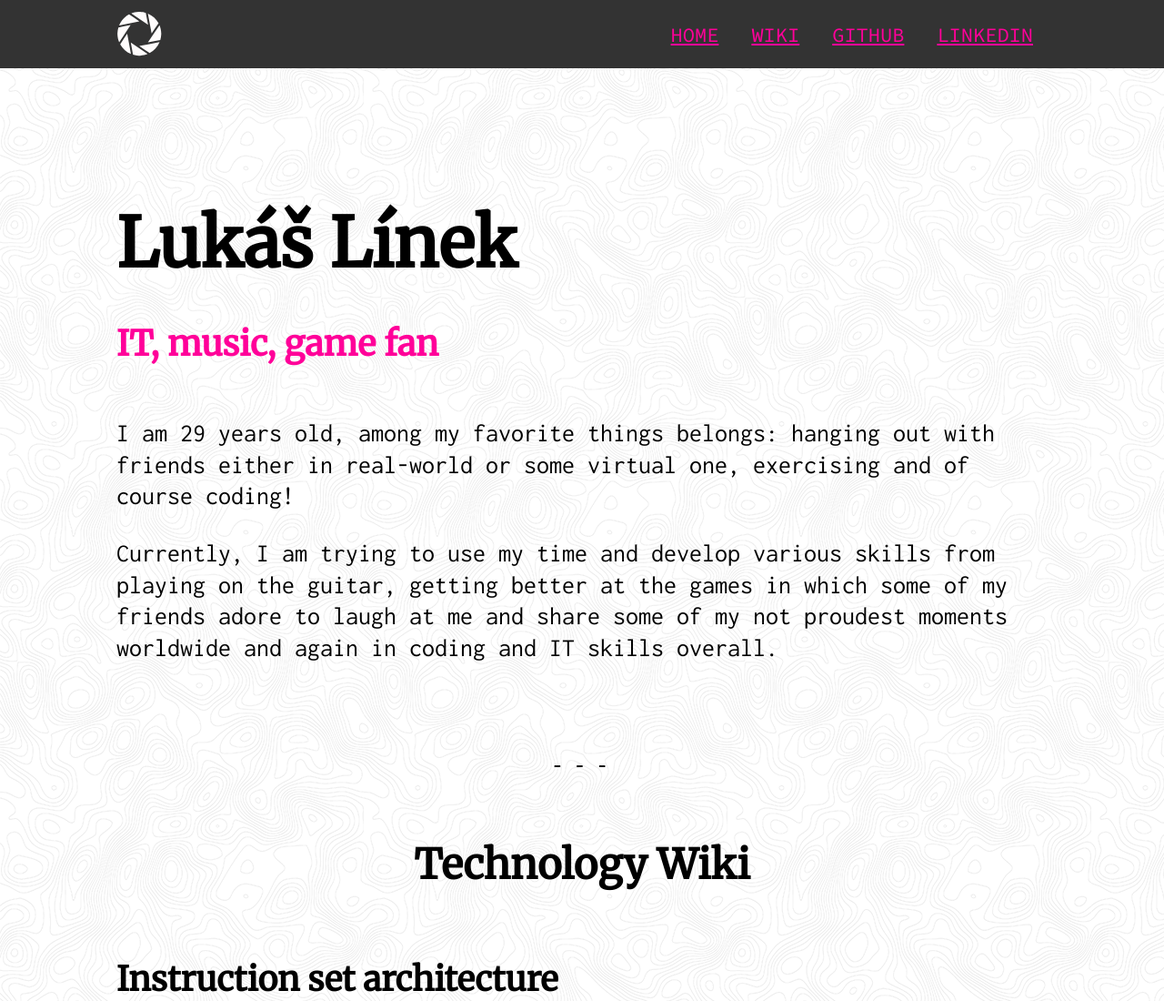
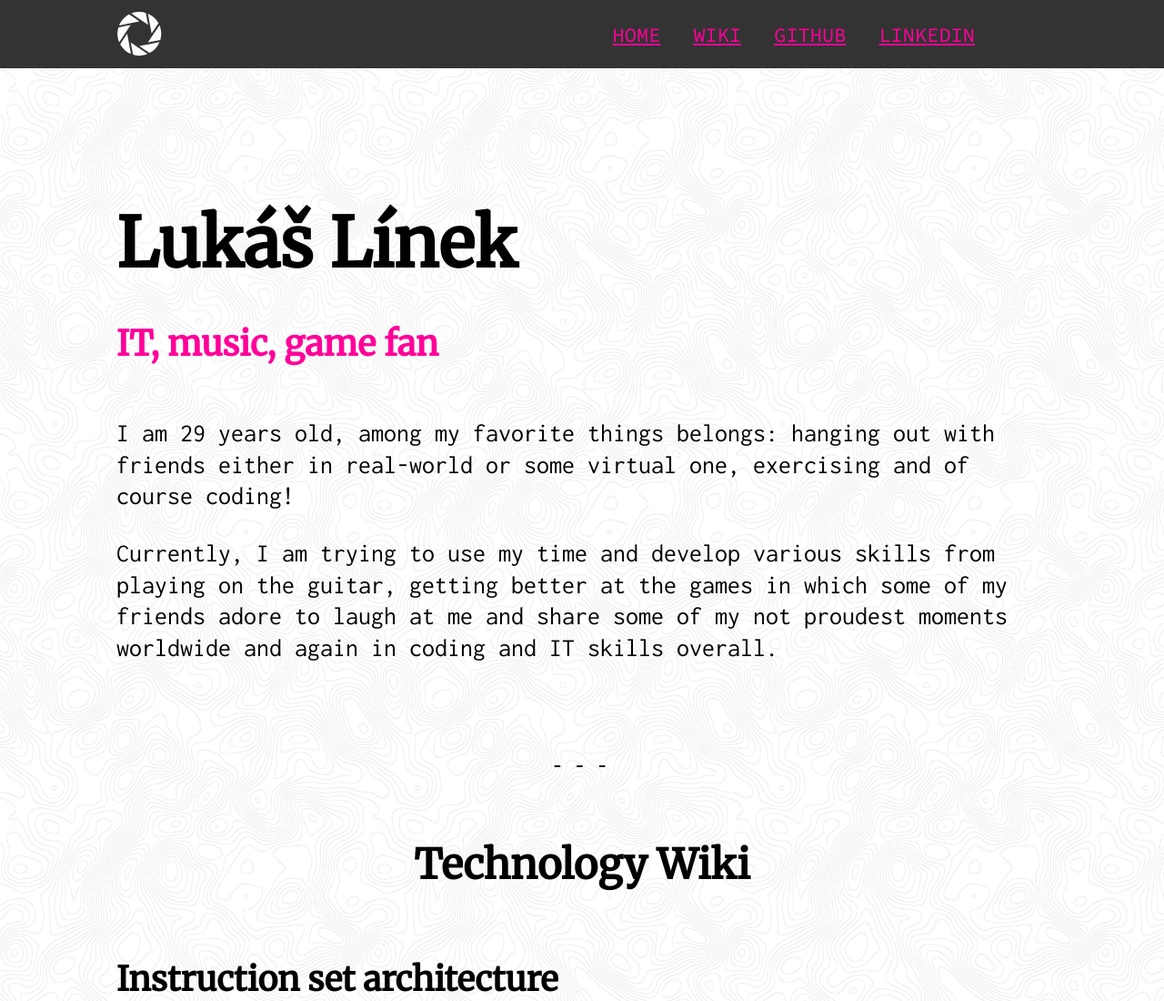
Before and after one commit to BroReys/BroReys.github.io, a plain HTML site: page index.html in a window 1280 px wide. Shown: the top 1100 px of the page at 91% size. Drawn offline with nearby package versions, Linux system fonts and the light colour scheme.

Commit message:
slight change to css for the conectivity purpose

```diff
--- a/styles.css
+++ b/styles.css
@@ -39,7 +39,7 @@ header {
 
 
 nav {
-    padding: 0 10%;
+    padding: 0 15%;
 }
 
 nav a {
```
